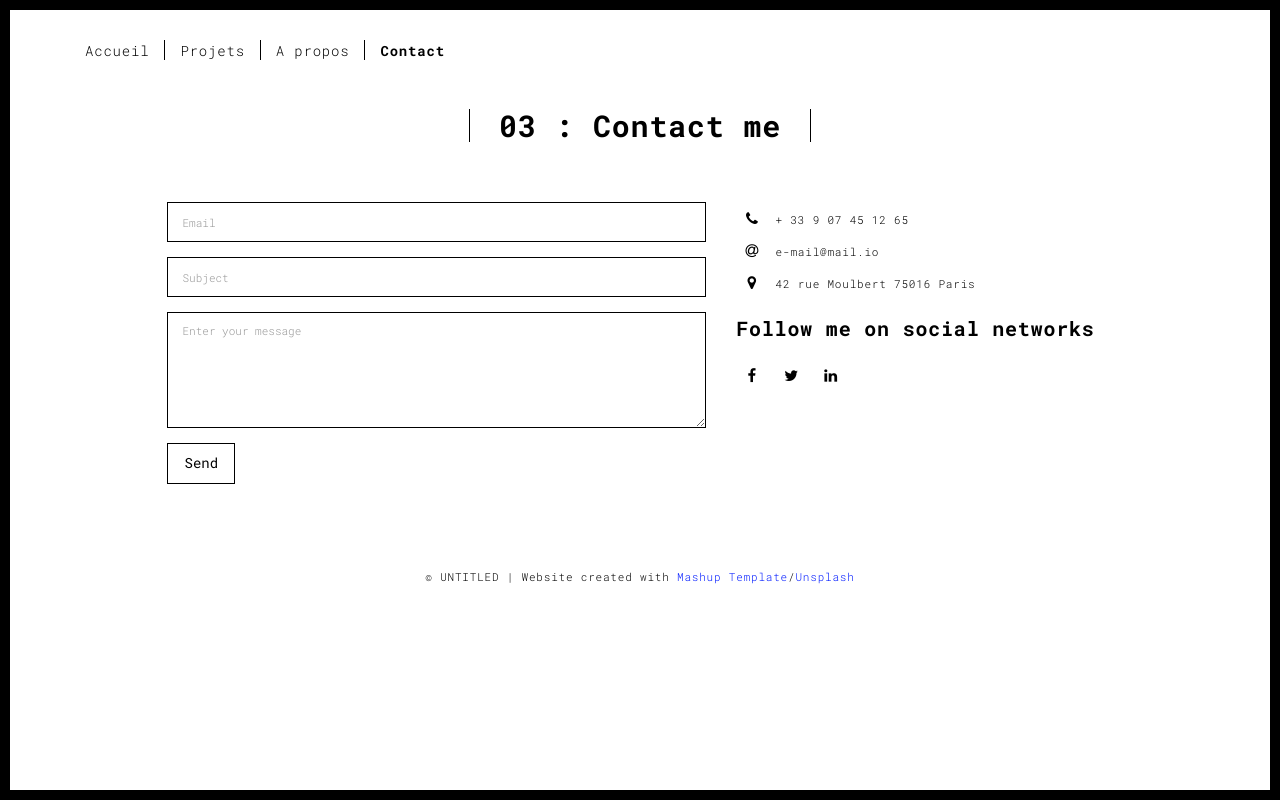
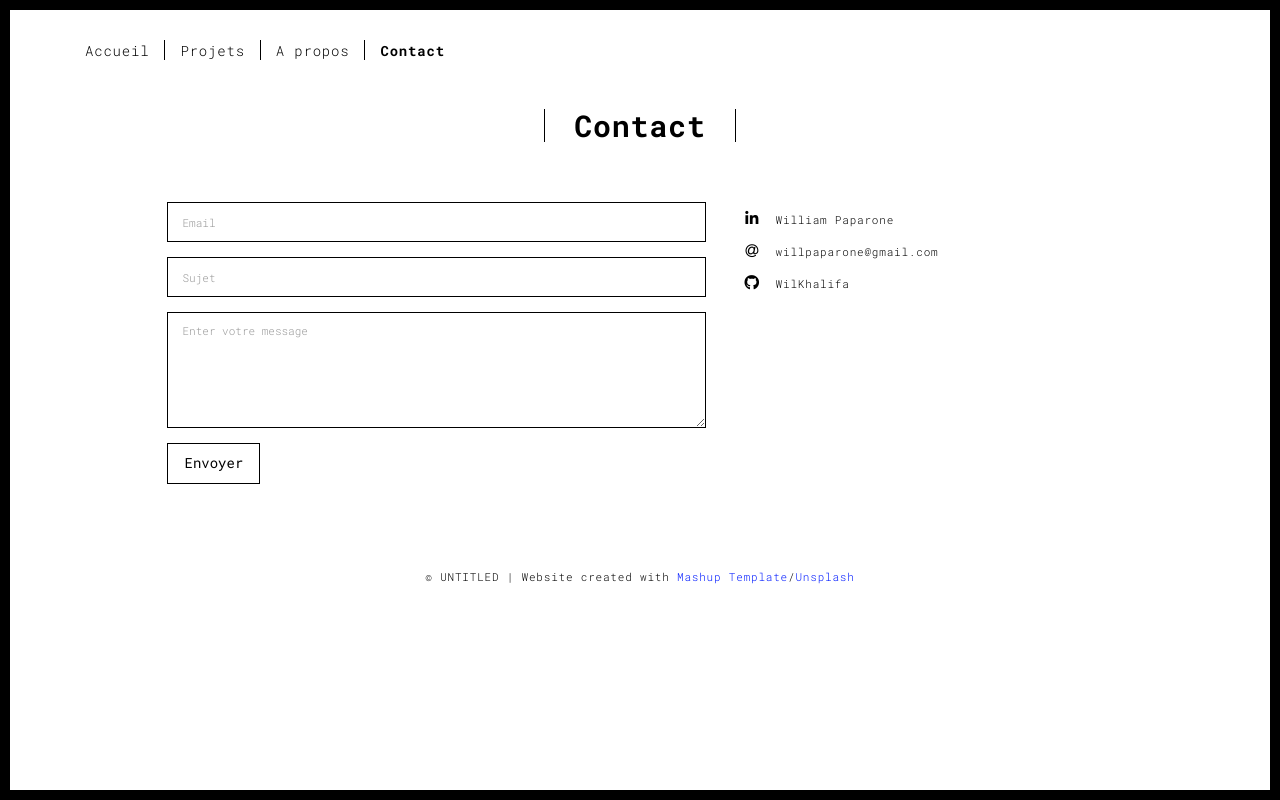
Before and after one commit to WilKhalifa/new_portfolio, a plain HTML site: page contact.html in a window 1280 px wide. Drawn offline with Linux system fonts and the light colour scheme.

Commit message:
Third commit

```diff
--- a/contact.html
+++ b/contact.html
@@ -14,6 +14,7 @@
 
   <link rel="apple-touch-icon" sizes="180x180" href="./assets/apple-icon-180x180.png">
   <link href="./assets/favicon.ico" rel="icon">
+  <link rel="stylesheet" href="https://use.fontawesome.com/releases/v5.8.2/css/all.css" integrity="sha384-oS3vJWv+0UjzBfQzYUhtDYW+Pj2yciDJxpsK1OYPAYjqT085Qq/1cq5FLXAZQ7Ay" crossorigin="anonymous">
 
   <title>Title page</title>
 
@@ -54,7 +55,7 @@
       <div class="row">
         <div class="col-xs-12">
           <div class="section-container-spacer text-center">
-            <h1 class="h2">03 : Contact me</h1>
+            <h1 class="h2">Contact</h1>
           </div>
 
           <div class="row">
@@ -66,44 +67,34 @@
                         <input type="email" class="form-control" id="email" placeholder="Email">
                       </div>
                       <div class="form-group">
-                        <input type="text" class="form-control" id="subject" placeholder="Subject">
+                        <input type="text" class="form-control" id="subject" placeholder="Sujet">
                       </div>
                       <div class="form-group">
-                        <textarea class="form-control" rows="5" placeholder="Enter your message"></textarea>
+                        <textarea class="form-control" rows="5" placeholder="Enter votre message"></textarea>
                       </div>
-                      <button type="submit" class="btn btn-default btn-lg">Send</button>
+                      <button type="submit" class="btn btn-default btn-lg">Envoyer</button>
                     </div>
                     <div class="col-md-5 address-container">
                       <ul class="list-unstyled">
                         <li>
                           <span class="fa-icon">
-                            <i class="fa fa-phone" aria-hidden="true"></i>
+                            <i class="fab fa-linkedin"></i>
                           </span>
-                          + 33 9 07 45 12 65
+                          William Paparone
                         </li>
                         <li>
                           <span class="fa-icon">
                             <i class="fa fa-at" aria-hidden="true"></i>
                           </span>
-                          e-mail@mail.io
+                          willpaparone@gmail.com
                         </li>
                         <li>
                           <span class="fa-icon">
-                            <i class="fa fa fa-map-marker" aria-hidden="true"></i>
+                            <i class="fab fa-github"></i>
                           </span>
-                          42 rue Moulbert 75016 Paris
+                          WilKhalifa
                         </li>
                       </ul>
-                      <h3>Follow me on social networks</h3>
-                      <a href="http://www.facebook.com" title="" class="fa-icon">
-                        <i class="fa fa-facebook"></i>
-                      </a>
-                      <a href="http://www.twitter.com" title="" class="fa-icon">
-                        <i class="fa fa-twitter"></i>
-                      </a>
-                      <a href="http://www.linkedin.com" title="" class="fa-icon">
-                        <i class="fa fa-linkedin"></i>
-                      </a>
 
                     </div>
                   </div>
```
Also changed, not shown: projet3.html (+4 -1 lines), projet5.html (+0 -3 lines).
